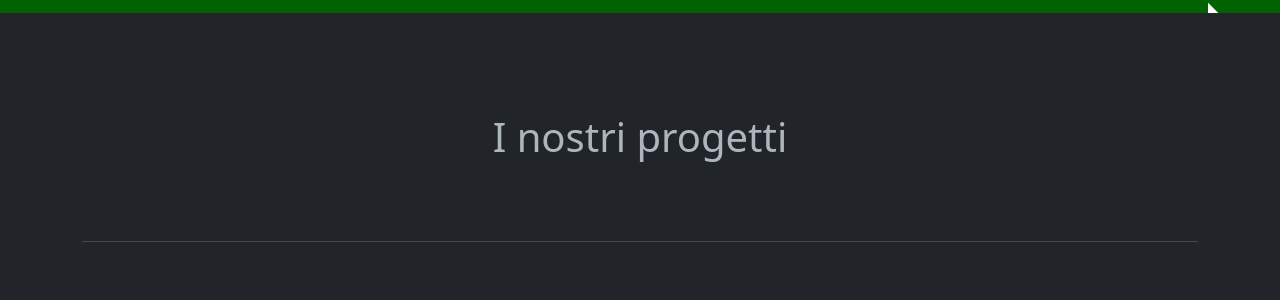
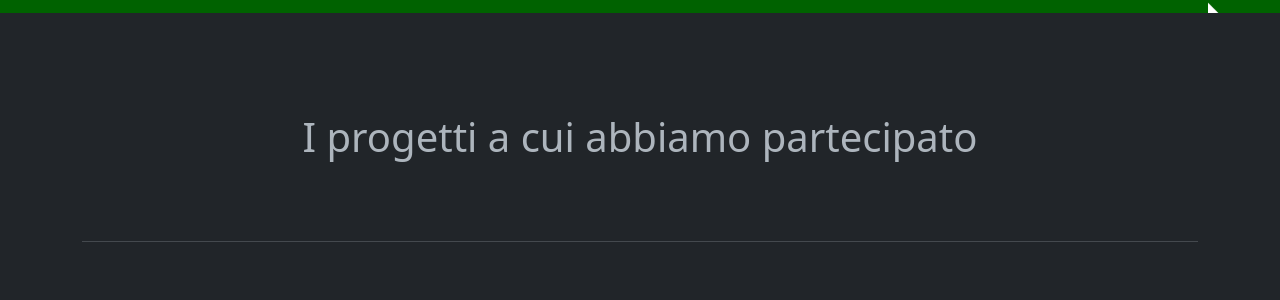
Before and after one commit to Softelk/softelk_site, a plain HTML site: page index.html in a window 1280 px wide. Shown: the part 885-1185 px from the top of the page. Drawn offline with Linux system fonts and the light colour scheme; a script that the page names is missing.

Commit message:
updating site

```diff
--- a/index.html
+++ b/index.html
@@ -186,7 +186,7 @@
   <div class="container marketing" style="margin-top: 50px;">
 
     <!-- START THE FEATURETTES -->
-    <h1 class="text-center" style="margin-top: 100px;">I nostri progetti</h1>
+    <h1 class="text-center" style="margin-top: 100px;">I progetti a cui abbiamo partecipato</h1>
 
     <hr class="featurette-divider">
     <div class="row featurette">
```
